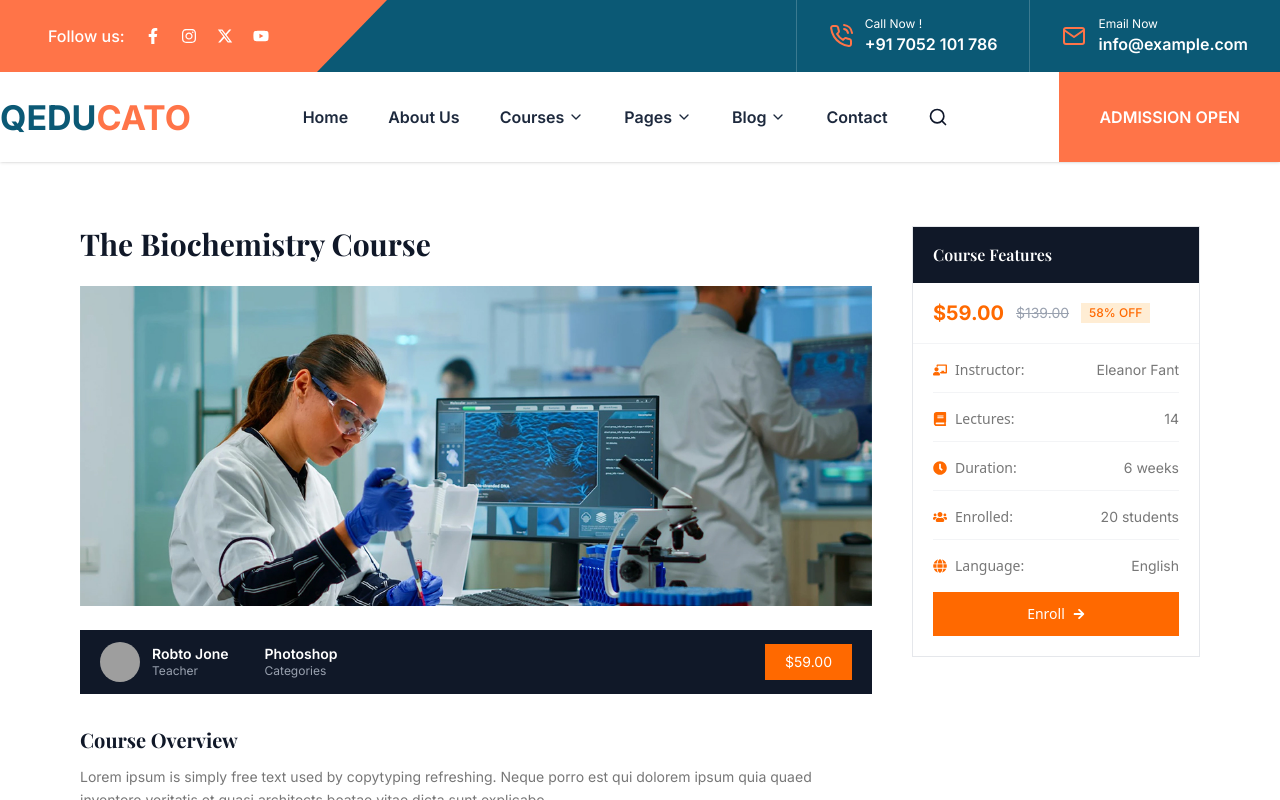
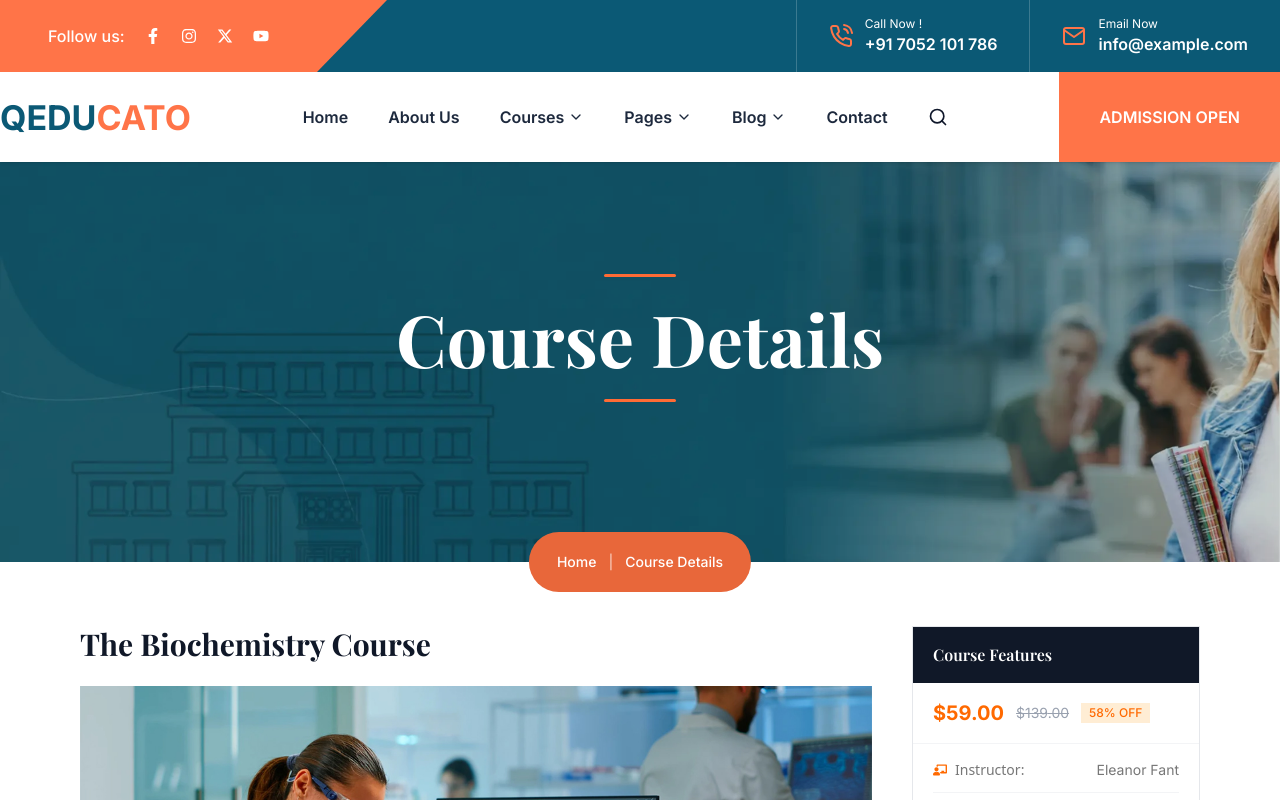
Before and after one commit to almahmud-dev/qeducato-platform, a Next.js app: page /courses/biochemistry in a window 1280 px wide. Shown: the top 800 px of the page. Built offline with nearby package versions, Linux system fonts and the light colour scheme; grey boxes are pictures that could not be loaded; a web font is replaced by a local one.

Commit message:
added course 01

```diff
--- a/src/app/(marketing)/courses/[slug]/page.jsx
+++ b/src/app/(marketing)/courses/[slug]/page.jsx
@@ -1,6 +1,7 @@
 import { notFound } from "next/navigation";
 import { coursesDetailsData } from "@/helper/courses/coursesDetailsData";
 import CourseDetailsContent from "@/components/courses/CourseDetailsContent";
+import PageHero, { heroDataMap } from "@/components/common/PageHero";
 
 export async function generateStaticParams() {
   return coursesDetailsData.map((course) => ({ slug: course.slug }));
@@ -23,7 +24,7 @@ export default async function CourseDetailsPage({ params }) {
 
   return (
     <>
-      {/* <PageHero title="Course Details" /> তোমার already আছে */}
+      <PageHero {...heroDataMap["courses-details"]} />
       <CourseDetailsContent course={course} />
     </>
   );
```
